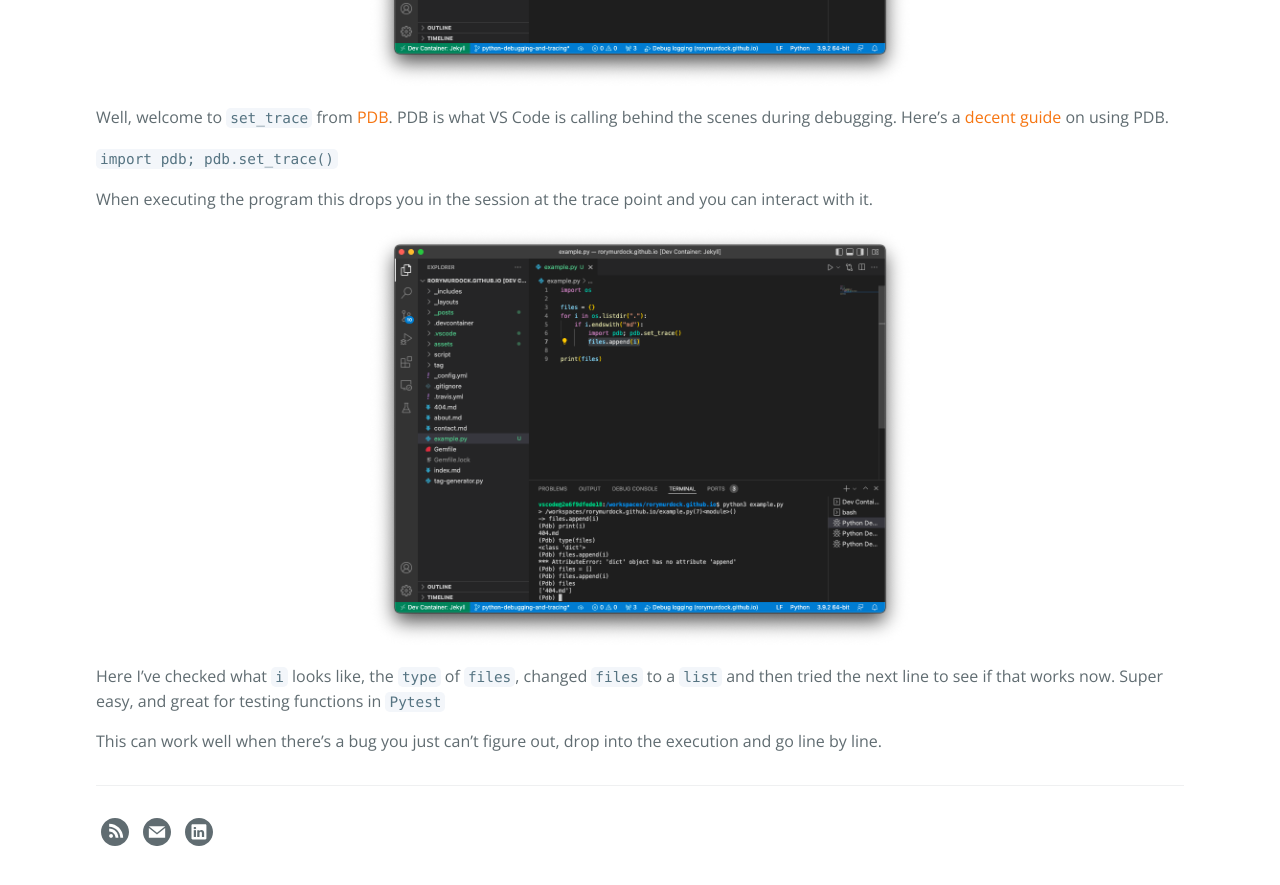
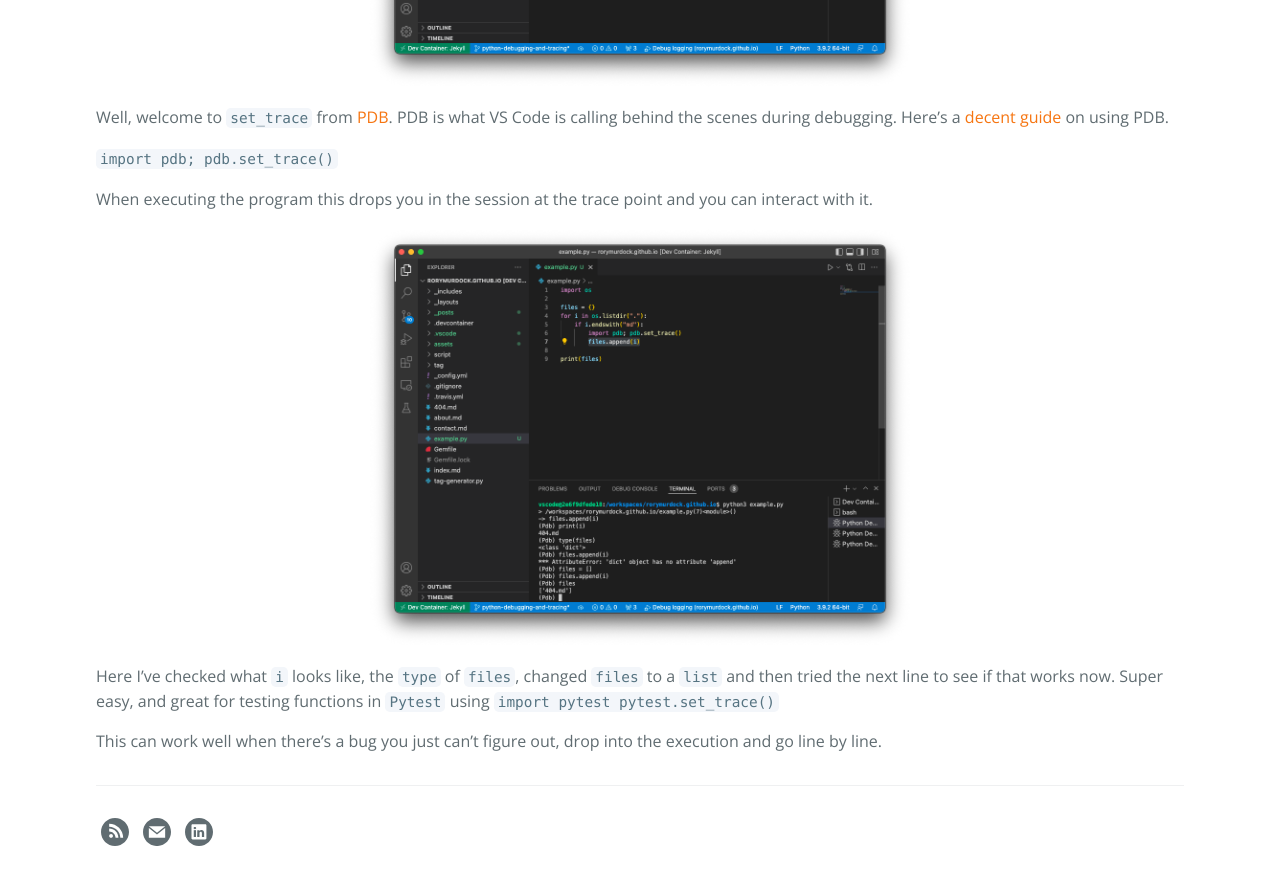
Before and after one commit to rorymurdock/rorymurdock.github.io, a Jekyll site: the page built from _posts/2022-05-12-Python-Tracing-Debugging.md, in a window 1280 px wide and 900 px high, scrolled down 5430 px. Shown: the top 885 px of the window. Built offline with Jekyll 4.4.1, drawn with Linux system fonts in a browser that asks for light colours.

Commit message:
Added pytest.set_trace()

```diff
--- a/_posts/2022-05-12-Python-Tracing-Debugging.md
+++ b/_posts/2022-05-12-Python-Tracing-Debugging.md
@@ -126,6 +126,6 @@ When executing the program this drops you in the session at the trace point and
 
 ![Screenshot]({{ site.url }}/assets/img/python-tracing-debugging/tracing.png)
 
-Here I've checked what `i` looks like, the `type` of `files`, changed `files` to a `list` and then tried the next line to see if that works now. Super easy, and great for testing functions in `Pytest`
+Here I've checked what `i` looks like, the `type` of `files`, changed `files` to a `list` and then tried the next line to see if that works now. Super easy, and great for testing functions in `Pytest` using `import pytest pytest.set_trace()`
 
 This can work well when there's a bug you just can't figure out, drop into the execution and go line by line.
```
